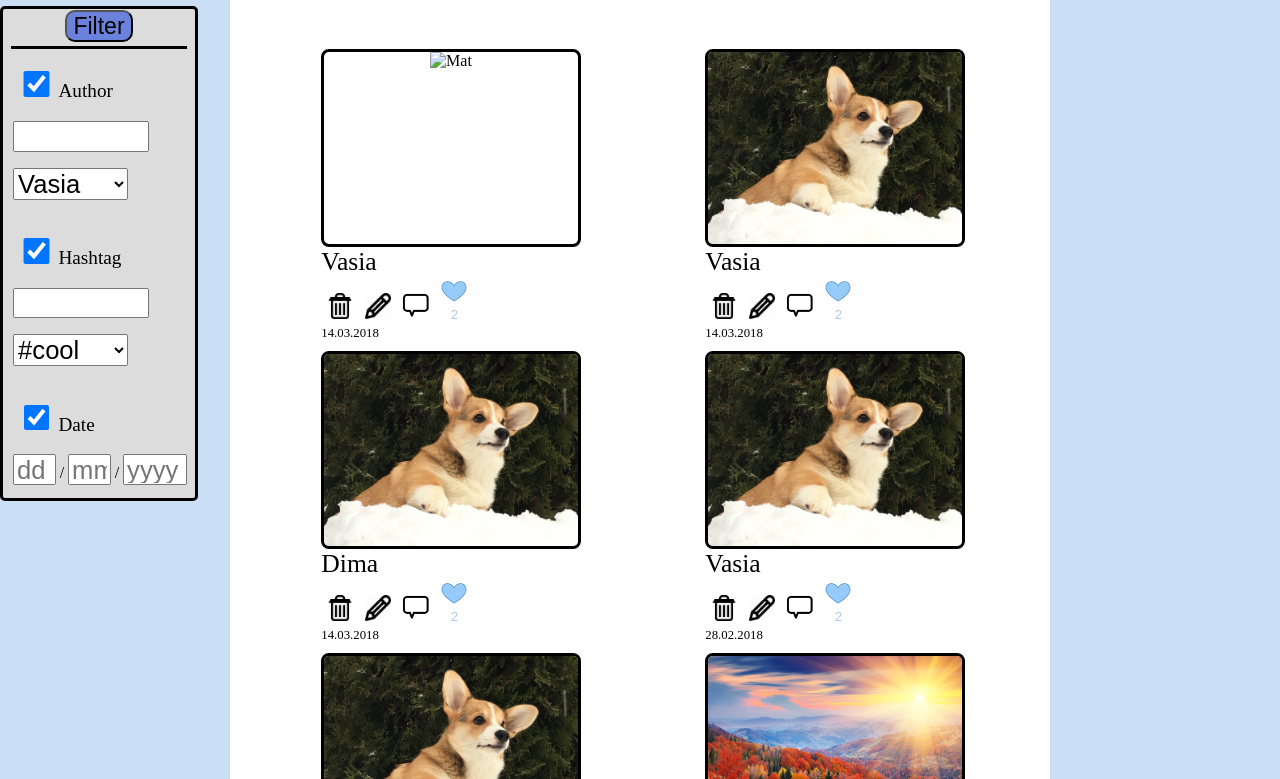
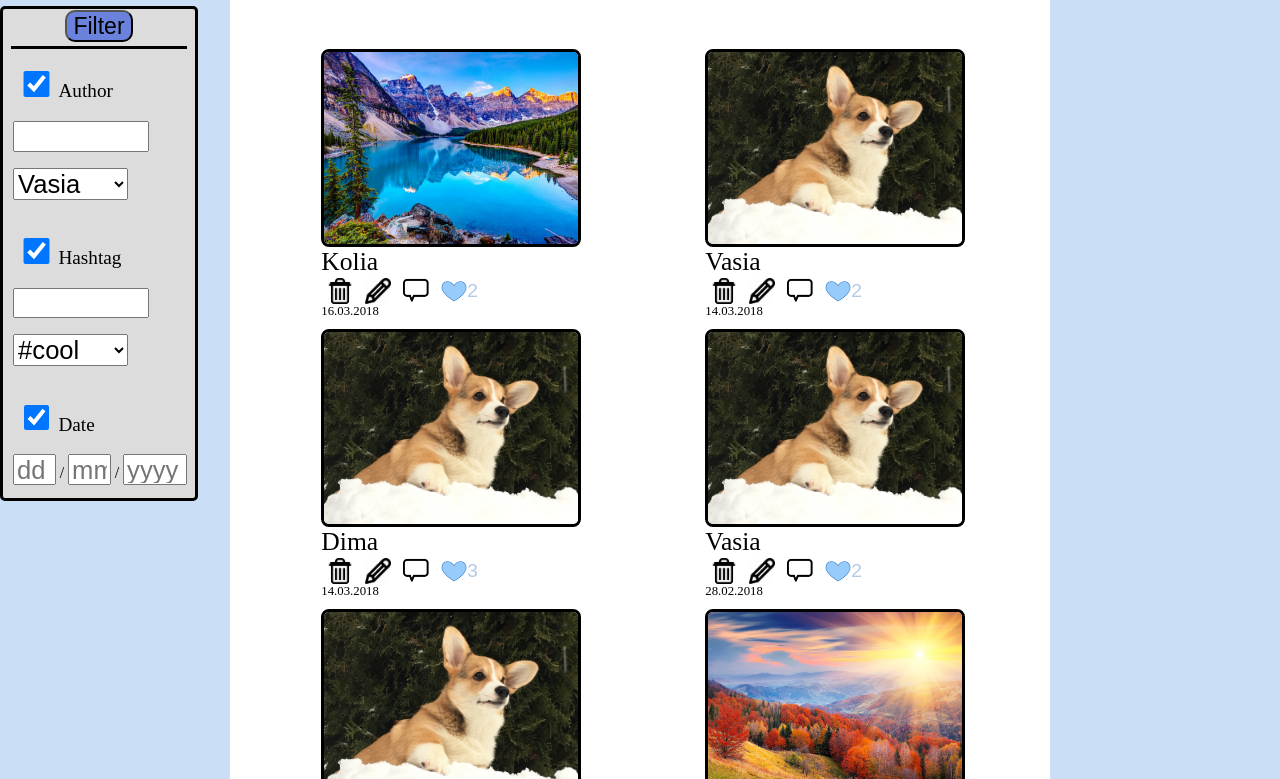
Before and after one commit to DmitryKotusev/BlastRepository, a plain HTML site: page UI/index.html in a window 1280 px wide. Shown: the part 78-857 px from the top of the page. Drawn offline with Linux system fonts and the light colour scheme.

Commit message:
More fixes

```diff
--- a/UI/DOM.js
+++ b/UI/DOM.js
@@ -17,10 +17,19 @@ var dom = function() {
         for (let index = 0; index < module.getPhotoPost(id).likes.length; index++) {
             if (module.getPhotoPost(id).likes[index] === currentName) {
                 module.getPhotoPost(id).likes.splice(index, 1);
+
+                var post = document.getElementById(id);
+                var amountOfLikes = post.getElementsByTagName("span")[0];
+                amountOfLikes.innerHTML = module.getPhotoPost(id).likes.length;
+
                 return;
             }
         }
         module.getPhotoPost(id).likes.push(currentName);
+
+        var post = document.getElementById(id);
+        var amountOfLikes = post.getElementsByTagName("span")[0];
+        amountOfLikes.innerHTML = module.getPhotoPost(id).likes.length;
     }
 
     var hashtags = [];
@@ -120,9 +129,9 @@ var dom = function() {
         post.appendChild(icons);
         post.appendChild(date);
 
-        //temp.appendChild(post);
+        temp.content.appendChild(post);
 
-        main.appendChild(post);
+        main.appendChild(temp.content);
     }
 
     function getformatDate(post) {
@@ -189,19 +198,34 @@ var dom = function() {
         editPost: editPost,
         showHashtags: showHashtags,
         showPosts: showPosts,
-        showAuthors: showAuthors
+        showAuthors: showAuthors,
+        addLike: addLike
     }
 }();
-
 
 //Отображаение первых 10 постов
 dom.showPosts(0, 10);
 
 //Редактирование
-dom.editPost("9", {description: "Hello, world!!!", photolink: "", likes: ["Vasia", "Kolia"], hashtags: ["#2018", "wronghash", "#NewYear"]});
+dom.editPost("9", {description: "Hello, world!!!", photolink: "../ImagesAndIcons/tmp852896240201891842.jpg", likes: ["Vasia", "Kolia"], hashtags: ["#2018", "wronghash", "#NewYear"]});
 
 //Вывод тегов
 dom.showHashtags();
 
 //Вывод авторов
 dom.showAuthors();
+
+//Удаление фотопоста с id = 9
+dom.deletePhotopost("9");
+
+//Добавление нового фотопоста с id = 9
+dom.addPhotopost(new Photopost("9", "description20", new Date("2018-03-16T02:20:00"), "Kolia", "../ImagesAndIcons/1477469601_nature_gora.jpg", ["Vasia", "Petia"], ["#summer", "#2018"]));
+
+//Логин
+dom.checkLogin("User123456");
+
+//Ставим лайк посту с ID = 9
+dom.addLike("9");
+
+//Убираем лайк всё тому же посту с ID = 9
+dom.addLike("9");
--- a/UI/css/styles.css
+++ b/UI/css/styles.css
@@ -31,7 +31,7 @@ header {
     float: right;
     margin: 4px;
 }
-.buttonusual2 {
+.buttonusualadd {
     cursor: pointer;
     background: #6a82dc;
     border-radius: 10px;
@@ -45,7 +45,7 @@ header {
     background-color: white;
 
 }
-.buttonusual2:hover {
+.buttonusualadd:hover {
     background-color: white;
 }
 .buttonset {
@@ -55,6 +55,12 @@ header {
     width: 15%;
     height: 15%;
     float: none;
+    display: flex;
+    justify-content: flex-start;
+    align-items: center;
+}
+.buttonset span {
+    font-size: 1.5vw;
 }
 .headeralign {
     position: relative;
@@ -219,6 +225,8 @@ footer {
     text-align: left;
     font-size: 2vw;
     text-decoration-style: wavy;
+    display: flex;
+    justify-content: flex-start;
 }
 .nickandicons span {
     text-align: left;
@@ -390,6 +398,9 @@ footer {
         height: 18%;
         float: none;
     }
+    .buttonset span {
+        font-size: 4vw;
+    }
     .date {
         width: 100%;
         max-height: calc(100%*2/16);
--- a/UI/index.html
+++ b/UI/index.html
@@ -1,5 +1,6 @@
 <!DOCTYPE html>
 <html>
+
 <head>
     <meta charset="utf-8" />
     <meta http-equiv="X-UA-Compatible" content="IE=edge">
@@ -8,6 +9,7 @@
     <link rel="stylesheet" type="text/css" media="all" href="css/styles.css" />
 
 </head>
+
 <body>
     <header>
         <div class="nicknamealign">
@@ -27,28 +29,35 @@
 
             <div class="asideform">
                 <div class="filtercontent">
-                    <p class="filtertext"><input name="authorcheck" class="inputcheckbox" type="checkbox" checked>Author</p>
+                    <p class="filtertext">
+                        <input name="authorcheck" class="inputcheckbox" type="checkbox" checked>Author</p>
                     <input type="text" name="author">
-                    <p><select id="authorselectors">
+                    <p>
+                        <select id="authorselectors">
                             <option>VasiaPupkin</option>
                             <option>Kolia</option>
-                    </select></p>
+                        </select>
+                    </p>
 
                 </div>
 
                 <div class="filtercontent">
-                    <p class="filtertext"><input name="hashtagcheck" class="inputcheckbox" type="checkbox" checked>Hashtag</p>
+                    <p class="filtertext">
+                        <input name="hashtagcheck" class="inputcheckbox" type="checkbox" checked>Hashtag</p>
                     <input type="text" name="hashtag">
-                    <p><select id="filterselectors">
+                    <p>
+                        <select id="filterselectors">
                             <option>#2K18</option>
                             <option>#Luka</option>
                             <option>#VR</option>
                             <option>#Olypmics</option>
-                    </select></p>
+                        </select>
+                    </p>
 
                 </div>
                 <div class="filtercontent">
-                    <p class="filtertext"><input name="datecheck" class="inputcheckbox" type="checkbox" checked>Date</p>
+                    <p class="filtertext">
+                        <input name="datecheck" class="inputcheckbox" type="checkbox" checked>Date</p>
                     <input type="text" name="day" maxlength="2" class="inputdate" placeholder="dd">
                     <span>/</span>
                     <input type="text" name="month" maxlength="2" class="inputdate" placeholder="mm">
@@ -232,11 +241,11 @@
         </div>-->
         </div>
         <div class="mainplacing">
-            <button type="button" class="buttonusual2">Load more</button>
+            <button type="button" class="buttonusualadd">Load more</button>
         </div>
     </main>
     <footer>
-        <div class = "footerelements">
+        <div class="footerelements">
             <div>
                 <strong class="textnameofsite">BlasterGram</strong>
                 <img src="../ImagesAndIcons/BlackBlasterD1.png" class="blasterstyle" alt="BlasterEmblem">
@@ -245,21 +254,27 @@
                 <strong class="footertextstylebigger">Info:</strong>
             </div>
             <div class="footercontent">
-                    <strong class="footertextstylesmaller">Author: Dmitry Kotusev<br>Group 13, 2nd course</strong>
+                <strong class="footertextstylesmaller">Author: Dmitry Kotusev
+                    <br>Group 13, 2nd course</strong>
             </div>
             <div class="footerfieldnames">
                 <strong class="footertextstylebigger">Contacts:</strong>
             </div>
             <div class="footercontent">
 
-                    <strong class="footertextstylesmaller">Mail: dssa-1966@yandex.ru<br>Number: +375293060189</strong>
+                <strong class="footertextstylesmaller">Mail: dssa-1966@yandex.ru
+                    <br>Number: +375293060189</strong>
             </div>
             <div class="footercontent">
-                    <strong class="footertextstylesmaller">Latest changes:<br> <output>11:00 26.02.2018</output> </strong>
+                <strong class="footertextstylesmaller">Latest changes:
+                    <br>
+                    <output>11:00 26.02.2018</output>
+                </strong>
             </div>
         </div>
     </footer>
 </body>
 <script src="script.js"></script>
 <script src="DOM.js"></script>
+
 </html>
--- a/UI/script.js
+++ b/UI/script.js
@@ -9,18 +9,18 @@ function Photopost(id, description, createdAt, author, photolink, likes, hashtag
     this.hashtags = hashtags || [];
 }
 var photoPosts = [
-    new Photopost("1", "description1", new Date("2018-02-26T23:00:00"), "Vasia", "../ImagesAndIcons/Mat.jpg", ["Vasia", "Petia"], ["#cool", "#2018"]),
+    new Photopost("1", "description1", new Date("2018-02-26T23:00:00"), "Vasia", "../ImagesAndIcons/Mat.jpg", ["Vasia", "Petia", "Kolia", "Anatolij"], ["#cool", "#2018"]),
     new Photopost("2", "description2", new Date("2018-02-26T23:00:00"), "Vova", "../ImagesAndIcons/1477469507_autumn-panorama.jpg", ["Vasia", "Petia"], ["#cool", "#2018"]),
     new Photopost("3", "description3", new Date("2018-02-26T23:00:00"), "Petia", "../ImagesAndIcons/Mat.jpg", ["Vasia", "Petia"], ["#cool", "#2018"]),
     new Photopost("4", "description4", new Date("2018-02-26T23:00:00"), "Dima", "../ImagesAndIcons/Mat.jpg", ["Vasia", "Petia"], ["#cool", "#2019"]),
     new Photopost("5", "description5", new Date("2018-01-18T12:33:50"), "Vasia", "../ImagesAndIcons/priroda-new-zeland-4.jpg", ["Vasia", "Petia"], ["#cool", "#2018"]),
     new Photopost("6", "description6", new Date("2018-02-26T23:00:00"), "Vasia", "../ImagesAndIcons/tmp852896240201891842.jpg", ["Vasia", "Petia"], ["#cool", "#2017"]),
     new Photopost("7", "description7", new Date("2018-02-26T23:00:00"), "Dima", "../ImagesAndIcons/Mat.jpg", ["Vasia", "Petia"], ["#cool", "#2018"]),
-    new Photopost("8", "description8", new Date("2018-03-14T15:00:09"), "Dima", "../ImagesAndIcons/Mat.jpg", ["Vasia", "Petia"], ["#cool", "#2016"]),
+    new Photopost("8", "description8", new Date("2018-03-14T15:00:09"), "Dima", "../ImagesAndIcons/Mat.jpg", ["Vasia", "Petia", "Dima"], ["#cool", "#2016"]),
     new Photopost("9", "description9", new Date("2018-03-14T22:10:00"), "Vasia", "../ImagesAndIcons/1477469601_nature_gora.jpg", ["Vasia", "Petia"], ["#cool", "#2018"]),
     new Photopost("10", "description10", new Date("2018-02-26T23:00:00"), "Vasia", "../ImagesAndIcons/Mat.jpg", ["Vasia", "Petia"], ["#cool", "#2018"]),
     new Photopost("11", "description11", new Date("2018-02-26T23:00:00"), "Vasia", "../ImagesAndIcons/Mat.jpg", ["Vasia", "Petia"], ["#cool", "#2018"]),
-    new Photopost("12", "description12", new Date("2018-02-23T23:00:00"), "Dima", "../ImagesAndIcons/Mat.jpg", ["Vasia", "Petia"], ["#cool", "#2018"]),
+    new Photopost("12", "description12", new Date("2018-02-23T23:00:00"), "Dima", "../ImagesAndIcons/Mat.jpg", ["Vasia", "Petia", "Katia", "Dima", "Anatolij"], ["#cool", "#2018"]),
     new Photopost("13", "description13", new Date("2017-10-11T23:07:11"), "Kolia", "../ImagesAndIcons/Mat.jpg", ["Vasia", "Petia"], ["#cool", "#2018"]),
     new Photopost("14", "description14", new Date("2018-02-26T23:00:00"), "Vova", "../ImagesAndIcons/Mat.jpg", ["Vasia", "Petia"], ["#cool", "#2018"]),
     new Photopost("15", "description15", new Date("2018-02-26T23:00:00"), "Vasia", "../ImagesAndIcons/Mat.jpg", ["Vasia", "Petia"], ["#cool"]),
```
Lines whose indentation alone changed are shown as unchanged.
